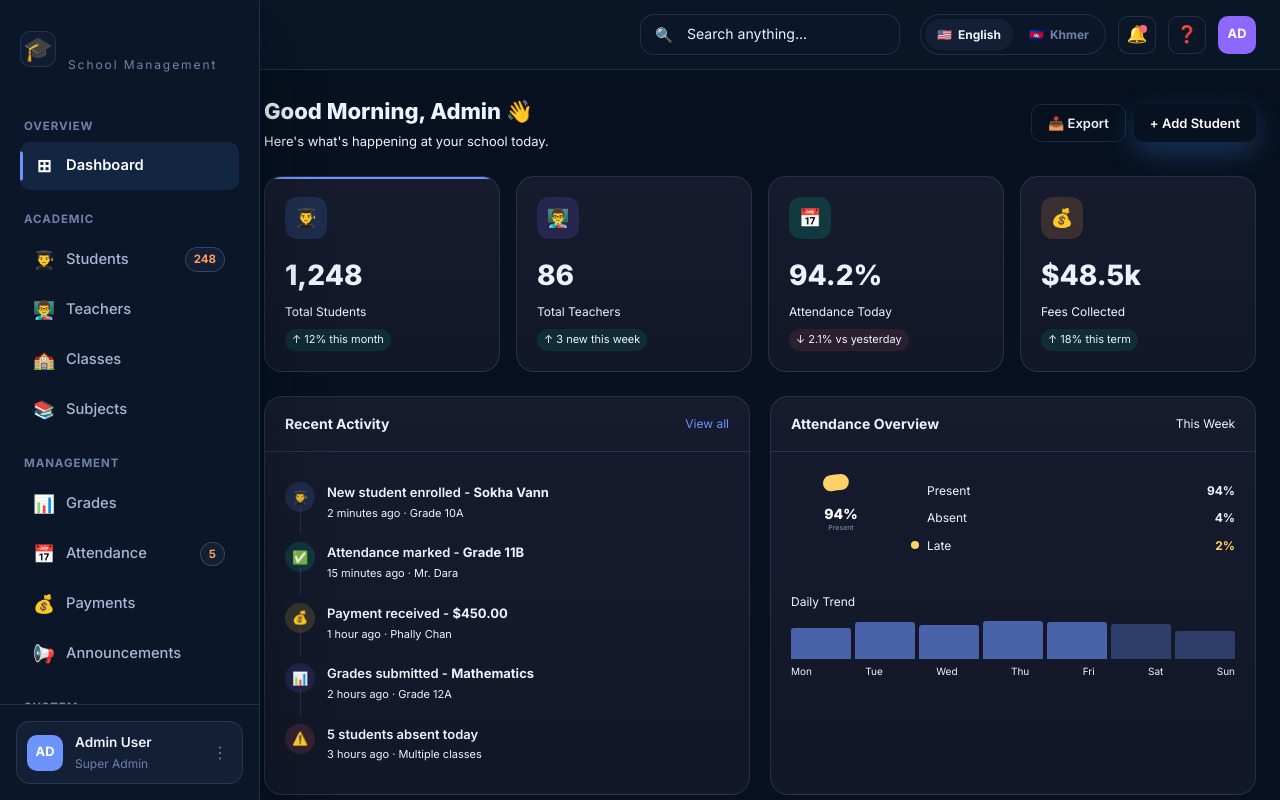
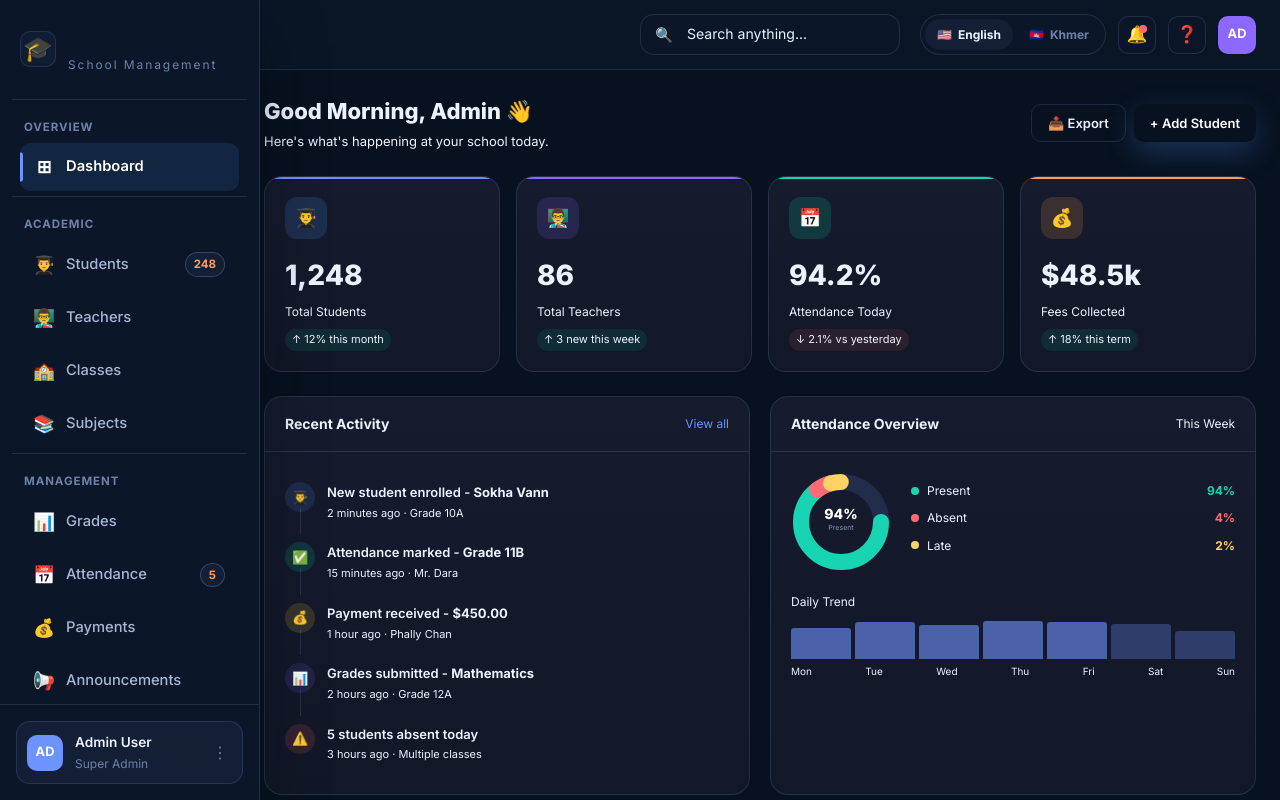
Before and after one commit to chum-ppiu/edu, a Vue app: page / in a window 1280 px wide. Built offline with nearby package versions, Linux system fonts and the light colour scheme; a web font is replaced by a local one.

Commit message:
Improve report.

```diff
--- a/index.html
+++ b/index.html
@@ -4,7 +4,6 @@
     <meta charset="UTF-8">
     <meta name="viewport" content="width=device-width, initial-scale=1.0">
     <meta charset="UTF-8">
-    <link rel="icon" type="image/svg+xml" sizes="any" href="/a.svg">
     <meta name="application-name" content="SMS">
     <meta name="description" content="School Management System">
     <meta name="theme-color" content="#131f35">
--- a/src/assets/main.css
+++ b/src/assets/main.css
@@ -404,15 +404,16 @@ body,
 }
 
 .stat-card.purple::before {
-  background: var(--accent2);
+
+  background: var(--accent-2);
 }
 
 .stat-card.green::before {
-  background: var(--accent3);
+  background: var(--accent-3);
 }
 
 .stat-card.orange::before {
-  background: var(--accent4);
+  background: var(--accent-4);
 }
 
 .stat-card.red::before {
--- a/src/components/school/layout/SchoolSidebar.vue
+++ b/src/components/school/layout/SchoolSidebar.vue
@@ -103,6 +103,7 @@ defineEmits(['navigate', 'close'])
   letter-spacing: 0.08em;
   color: var(--text-3);
   padding: 18px 12px 6px 12px;
+  border-top: 1px solid var(--border);
 }
 
 .nav-item {
@@ -115,7 +116,7 @@ defineEmits(['navigate', 'close'])
   font-size: 0.92rem;
   font-weight: 500;
   cursor: pointer;
-  margin-bottom: 2px;
+  margin-bottom: 5px;
   transition: all 0.2s ease;
 }
 
--- a/src/components/school/pages/DashboardPage.vue
+++ b/src/components/school/pages/DashboardPage.vue
@@ -60,7 +60,7 @@ const { t } = useI18n()
               </div>
             </div>
             <div class="timeline-item">
-              <div class="timeline-dot" style="background:rgba(0,212,170,.15);color:var(--accent3)">✅</div>
+              <div class="timeline-dot" style="background:rgba(0,212,170,.15);color:var(--accent-3)">✅</div>
               <div class="timeline-content">
                 <div class="timeline-title">Attendance marked - <strong>Grade 11B</strong></div>
                 <div class="timeline-time">15 minutes ago · Mr. Dara</div>
@@ -74,14 +74,14 @@ const { t } = useI18n()
               </div>
             </div>
             <div class="timeline-item">
-              <div class="timeline-dot" style="background:rgba(124,92,252,.15);color:var(--accent2)">📊</div>
+              <div class="timeline-dot" style="background:rgba(124,92,252,.15);color:var(--accent-2)">📊</div>
               <div class="timeline-content">
                 <div class="timeline-title">Grades submitted - <strong>Mathematics</strong></div>
                 <div class="timeline-time">2 hours ago · Grade 12A</div>
               </div>
             </div>
             <div class="timeline-item">
-              <div class="timeline-dot" style="background:rgba(247,95,95,.15);color:var(--red)">⚠️</div>
+              <div class="timeline-dot" style="background:rgba(247,95,95,.15);color:var(--danger)">⚠️</div>
               <div class="timeline-content">
                 <div class="timeline-title">5 students absent today</div>
                 <div class="timeline-time">3 hours ago · Multiple classes</div>
@@ -99,20 +99,20 @@ const { t } = useI18n()
         <div class="card-body">
           <div class="donut-wrap" style="margin-bottom:20px;">
             <svg class="donut" viewBox="0 0 100 100">
-              <circle cx="50" cy="50" r="40" fill="none" stroke="var(--bg3)" stroke-width="16" />
-              <circle cx="50" cy="50" r="40" fill="none" stroke="var(--accent3)" stroke-width="16" stroke-dasharray="226 251" stroke-dashoffset="63" stroke-linecap="round" />
-              <circle cx="50" cy="50" r="40" fill="none" stroke="var(--red)" stroke-width="16" stroke-dasharray="15 251" stroke-dashoffset="-163" stroke-linecap="round" />
+              <circle cx="50" cy="50" r="40" fill="none" stroke="var(--shadow-strong)" stroke-width="16" />
+              <circle cx="50" cy="50" r="40" fill="none" stroke="var(--accent-3)" stroke-width="16" stroke-dasharray="226 251" stroke-dashoffset="63" stroke-linecap="round" />
+              <circle cx="50" cy="50" r="40" fill="none" stroke="var(--danger)" stroke-width="16" stroke-dasharray="15 251" stroke-dashoffset="-163" stroke-linecap="round" />
               <circle cx="50" cy="50" r="40" fill="none" stroke="var(--warning)" stroke-width="16" stroke-dasharray="10 251" stroke-dashoffset="-178" stroke-linecap="round" />
               <text x="50" y="47" text-anchor="middle" fill="white" font-size="14" font-weight="800">94%</text>
               <text x="50" y="58" text-anchor="middle" fill="#8892b0" font-size="7">Present</text>
             </svg>
             <div class="donut-legend">
-              <div class="legend-item"><div class="legend-dot" style="background:var(--accent3)"></div>Present <span class="legend-val" style="color:var(--accent3)">94%</span></div>
-              <div class="legend-item"><div class="legend-dot" style="background:var(--red)"></div>Absent <span class="legend-val" style="color:var(--red)">4%</span></div>
+              <div class="legend-item"><div class="legend-dot" style="background:var(--accent-3)"></div>Present <span class="legend-val" style="color:var(--accent-3)">94%</span></div>
+              <div class="legend-item"><div class="legend-dot" style="background:var(--danger)"></div>Absent <span class="legend-val" style="color:var(--danger)">4%</span></div>
               <div class="legend-item"><div class="legend-dot" style="background:var(--warning)"></div>Late <span class="legend-val" style="color:var(--warning)">2%</span></div>
             </div>
           </div>
-              <div style="font-size:12px;color:var(--text3);margin-bottom:8px;">{{ t('dashboard.dailyTrend') }}</div>
+          <div style="font-size:12px;color:var(--text3);margin-bottom:8px;">{{ t('dashboard.dailyTrend') }}</div>
           <div class="mini-bars">
             <div class="mini-bar" style="height:78%"></div>
             <div class="mini-bar" style="height:92%"></div>
@@ -139,9 +139,9 @@ const { t } = useI18n()
           <table>
             <thead><tr><th>Student</th><th>Class</th><th>GPA</th><th>Rank</th></tr></thead>
             <tbody>
-              <tr><td><div class="cell-user"><div class="avatar" style="background:linear-gradient(135deg,#4f8ef7,#7c5cfc)">SK</div><span class="td-main">Sokha Kim</span></div></td><td>Grade 12A</td><td><span style="color:var(--accent3);font-weight:700;">4.0</span></td><td><span class="badge badge-yellow">🥇 #1</span></td></tr>
-              <tr><td><div class="cell-user"><div class="avatar" style="background:linear-gradient(135deg,#00d4aa,#4f8ef7)">PV</div><span class="td-main">Phally Vann</span></div></td><td>Grade 12A</td><td><span style="color:var(--accent3);font-weight:700;">3.9</span></td><td><span class="badge badge-gray">🥈 #2</span></td></tr>
-              <tr><td><div class="cell-user"><div class="avatar" style="background:linear-gradient(135deg,#f7934f,#f75f5f)">RC</div><span class="td-main">Ratha Chan</span></div></td><td>Grade 11B</td><td><span style="color:var(--accent3);font-weight:700;">3.8</span></td><td><span class="badge badge-gray">🥉 #3</span></td></tr>
+              <tr><td><div class="cell-user"><div class="avatar" style="background:linear-gradient(135deg,#4f8ef7,#7c5cfc)">SK</div><span class="td-main">Sokha Kim</span></div></td><td>Grade 12A</td><td><span style="color:var(--accent-3);font-weight:700;">4.0</span></td><td><span class="badge badge-yellow">🥇 #1</span></td></tr>
+              <tr><td><div class="cell-user"><div class="avatar" style="background:linear-gradient(135deg,#00d4aa,#4f8ef7)">PV</div><span class="td-main">Phally Vann</span></div></td><td>Grade 12A</td><td><span style="color:var(--accent-3);font-weight:700;">3.9</span></td><td><span class="badge badge-gray">🥈 #2</span></td></tr>
+              <tr><td><div class="cell-user"><div class="avatar" style="background:linear-gradient(135deg,#f7934f,#f75f5f)">RC</div><span class="td-main">Ratha Chan</span></div></td><td>Grade 11B</td><td><span style="color:var(--accent-3);font-weight:700;">3.8</span></td><td><span class="badge badge-gray">🥉 #3</span></td></tr>
               <tr><td><div class="cell-user"><div class="avatar" style="background:linear-gradient(135deg,#7c5cfc,#f75f5f)">BS</div><span class="td-main">Borey Sok</span></div></td><td>Grade 12B</td><td><span style="color:var(--warning);font-weight:700;">3.7</span></td><td><span class="badge badge-gray">#4</span></td></tr>
             </tbody>
           </table>
@@ -157,17 +157,17 @@ const { t } = useI18n()
           <div style="margin-bottom:16px;">
             <div style="display:flex;justify-content:space-between;margin-bottom:8px;">
               <span style="font-size:13px">{{ t('dashboard.collected') }}</span>
-              <span style="font-weight:700;color:var(--accent3)">$48,500 / $65,000</span>
+              <span style="font-weight:700;color:var(--accent-3)">$48,500 / $65,000</span>
             </div>
             <div class="progress"><div class="progress-fill" style="width:74.6%;background:var(--accent3)"></div></div>
             <div style="font-size:11px;color:var(--text3);margin-top:4px;">74.6% collected</div>
           </div>
-          <div class="fee-item"><div><div class="fee-name">Tuition Fee</div><div class="fee-due">248 students paid</div></div><div class="fee-amount" style="color:var(--accent3)">$38,200</div></div>
-          <div class="fee-item"><div><div class="fee-name">Library Fee</div><div class="fee-due">200 students paid</div></div><div class="fee-amount" style="color:var(--accent3)">$6,000</div></div>
+          <div class="fee-item"><div><div class="fee-name">Tuition Fee</div><div class="fee-due">248 students paid</div></div><div class="fee-amount" style="color:var(--accent-3)">$38,200</div></div>
+          <div class="fee-item"><div><div class="fee-name">Library Fee</div><div class="fee-due">200 students paid</div></div><div class="fee-amount" style="color:var(--accent-3)">$6,000</div></div>
           <div class="fee-item"><div><div class="fee-name">Sports Fee</div><div class="fee-due">76 students paid</div></div><div class="fee-amount" style="color:var(--warning)">$4,300</div></div>
           <div style="margin-top:12px;padding-top:12px;border-top:1px solid var(--border);display:flex;justify-content:space-between;align-items:center;">
             <span style="font-size:13px;color:var(--text3)">{{ t('dashboard.outstanding') }}</span>
-            <span style="font-size:16px;font-weight:800;color:var(--red)">$16,500</span>
+            <span style="font-size:16px;font-weight:800;color:var(--danger)">$16,500</span>
           </div>
         </div>
       </div>
```
